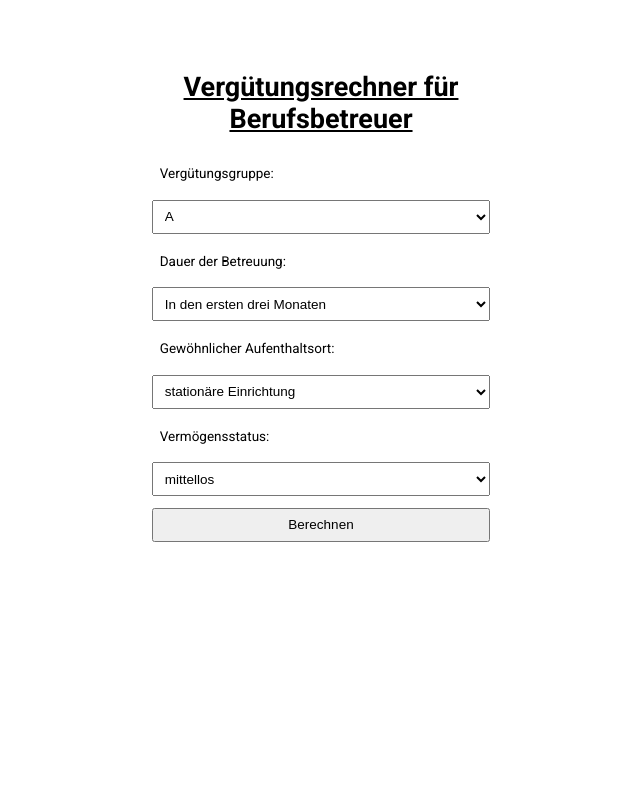
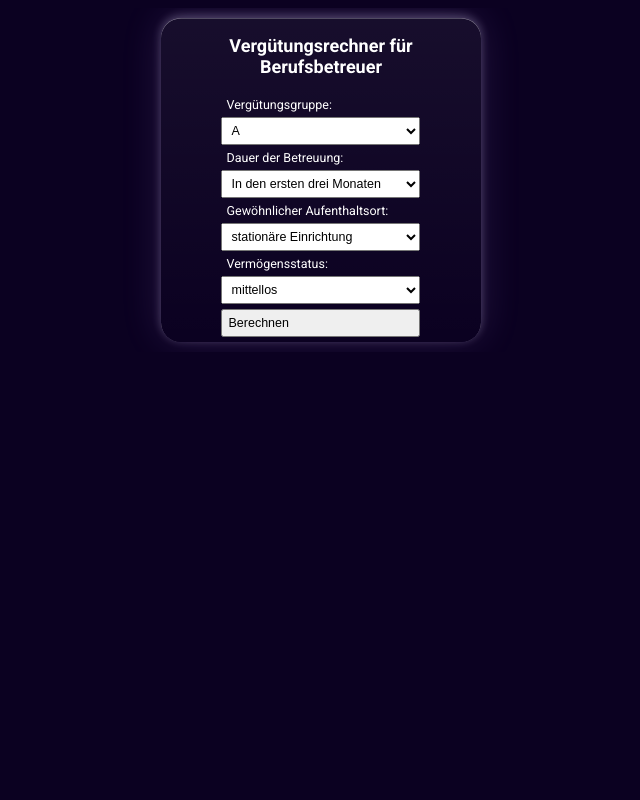
Before and after one commit to sasaisaschi/TS-Rechner, a Flask app: page / in a window 1280 px wide. Shown: the whole page, without its empty margins (319-959 px from the left). Run offline with Flask 3, Linux system fonts and the light colour scheme.

Commit message:
style.css update

```diff
--- a/api/static/style.css
+++ b/api/static/style.css
@@ -1,30 +1,64 @@
-body {
+@import url('https://fonts.googleapis.com/css2?family=Roboto:wght@400;700&display=swap');
+
+body,
+html {
+    width: 100%;
+    min-height: 100%;
+    display: flex;
+    flex-direction: column;
+    justify-content: top;
+    align-items: center;
+    background-color: #0B0121;
+    margin: 0px, 10px;
+    color: white;
     font-family: 'Roboto', sans-serif;
-    padding-top: 22.5px; /* Reduziert von 30px auf 22.5px */
+    overflow-x: hidden;
+}
+
+
+* {
+    box-sizing: border-box;
 }
 
 .title {
+    max-width: 80%;
     text-align: center;
-    text-decoration: underline;
-    font-size: 27px; /* Reduziert von 36px auf 27px */
-    margin-bottom: 22.5px; /* Reduziert von 30px auf 22.5px */
+    font-size: 18px;
 }
 
 .container {
-    width: 337.5px; /* Reduziert von 450px auf 337.5px */
-    margin: auto;
-    padding: 22.5px; /* Reduziert von 30px auf 22.5px */
+    max-width: 360.0px; /* Reduziert von 450px auf 337.5px */
+    margin: 10px;
+    padding: 5px;
+    display: flex;
+    justify-content: space-between;
+    flex-direction: column;
+    align-items: center;
+    gap: 3px;
+    border-radius: 20px;
+    background: linear-gradient(180deg, rgba(255, 255, 255, 0.05) 0%, rgba(255, 255, 255, 0.00) 100%);
+    box-shadow: 0px 0.5px 0px 0px rgba(255, 255, 255, 0.50) inset, 0px -2px 40px 0px rgba(187, 155, 255, 0.15), 0px -2px 10px 0px rgba(233, 223, 255, 0.30);
+
 }
 
-label, select, button {
-    display: block;
+label, select {
+    display: flex;
     width: 100%;
-    font-size: 13.5px; /* Reduziert von 18px auf 13.5px */
-    padding: 7.5px; /* Reduziert von 10px auf 7.5px */
-    margin-bottom: 11.25px; /* Reduziert von 15px auf 11.25px */
+    font-size: 12.5px;
+    padding: 5px;
+    margin: 0px, 5px;
+}
+
+button {
+    display: flex;
+    width: 100%;
+    font-size: 12.5px;
+    padding: 5px;
+    margin-top: 5px;
 }
 
 .result {
-    margin-top: 20px;
+    margin-top: 0px;
+    margin-bottom: 10px;
     font-weight: bold;
 }
```
Also changed, not shown: 1 other file.
